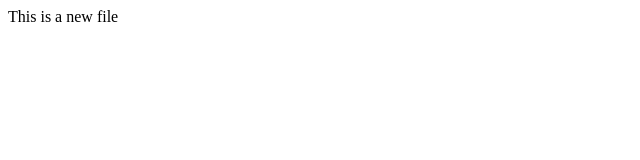
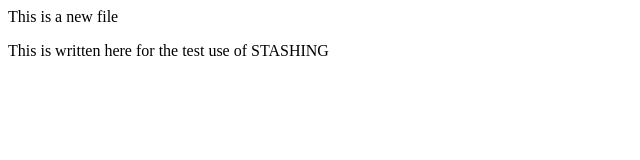
Before and after one commit to Sai-Gopal-08/git-demo, a plain HTML site: page newfile.html in a window 1280 px wide. Shown: the whole page, without its empty margins (0-640 px from the left). Drawn offline with Linux system fonts and the light colour scheme.

Commit message:
Changed for the sake of STASHING

```diff
--- a/newfile.html
+++ b/newfile.html
@@ -8,5 +8,6 @@
 </head>
 <body>
     This is a new file
+    <p>This is written here for the test use of STASHING</p>
 </body>
 </html>
```
